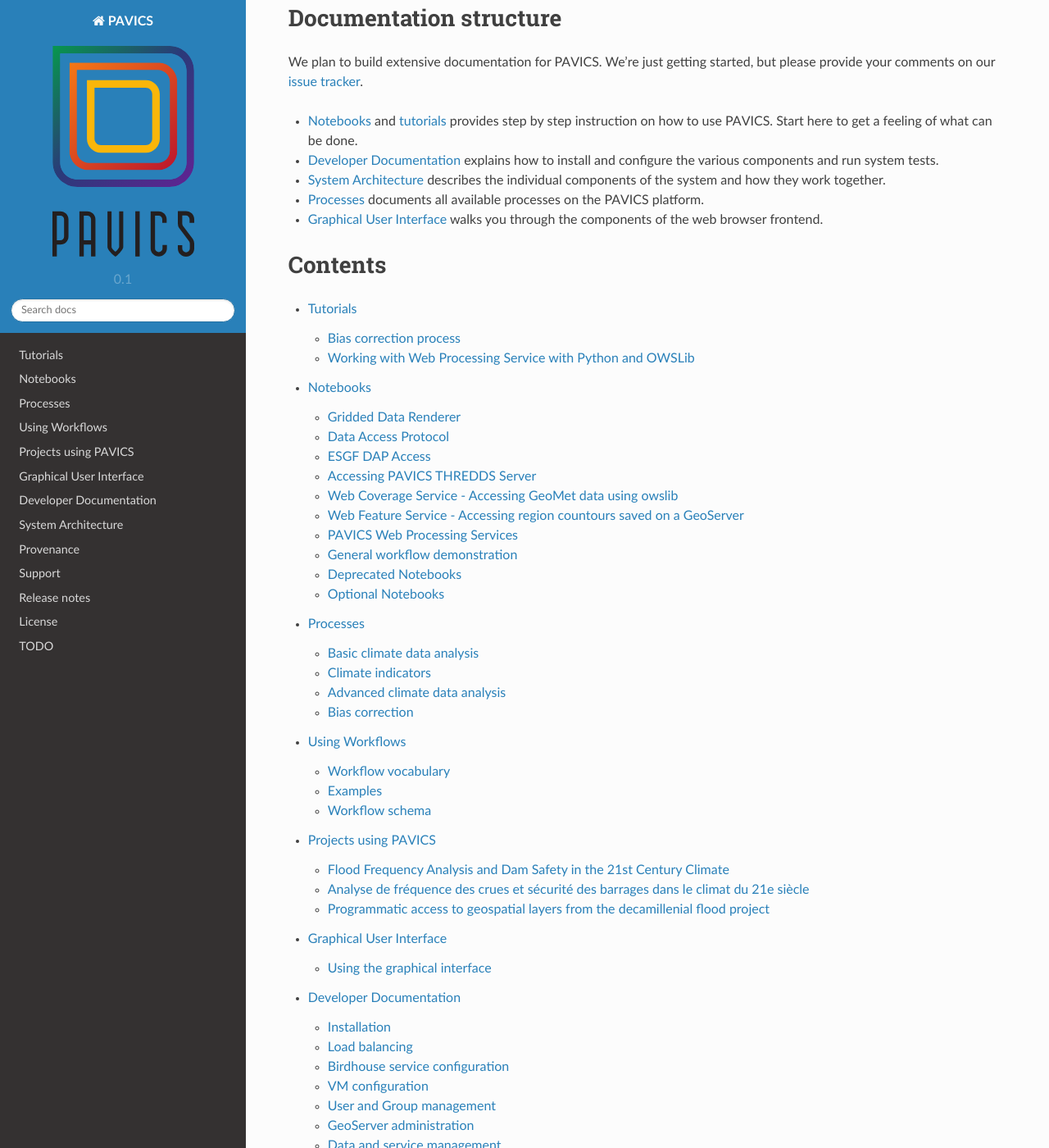
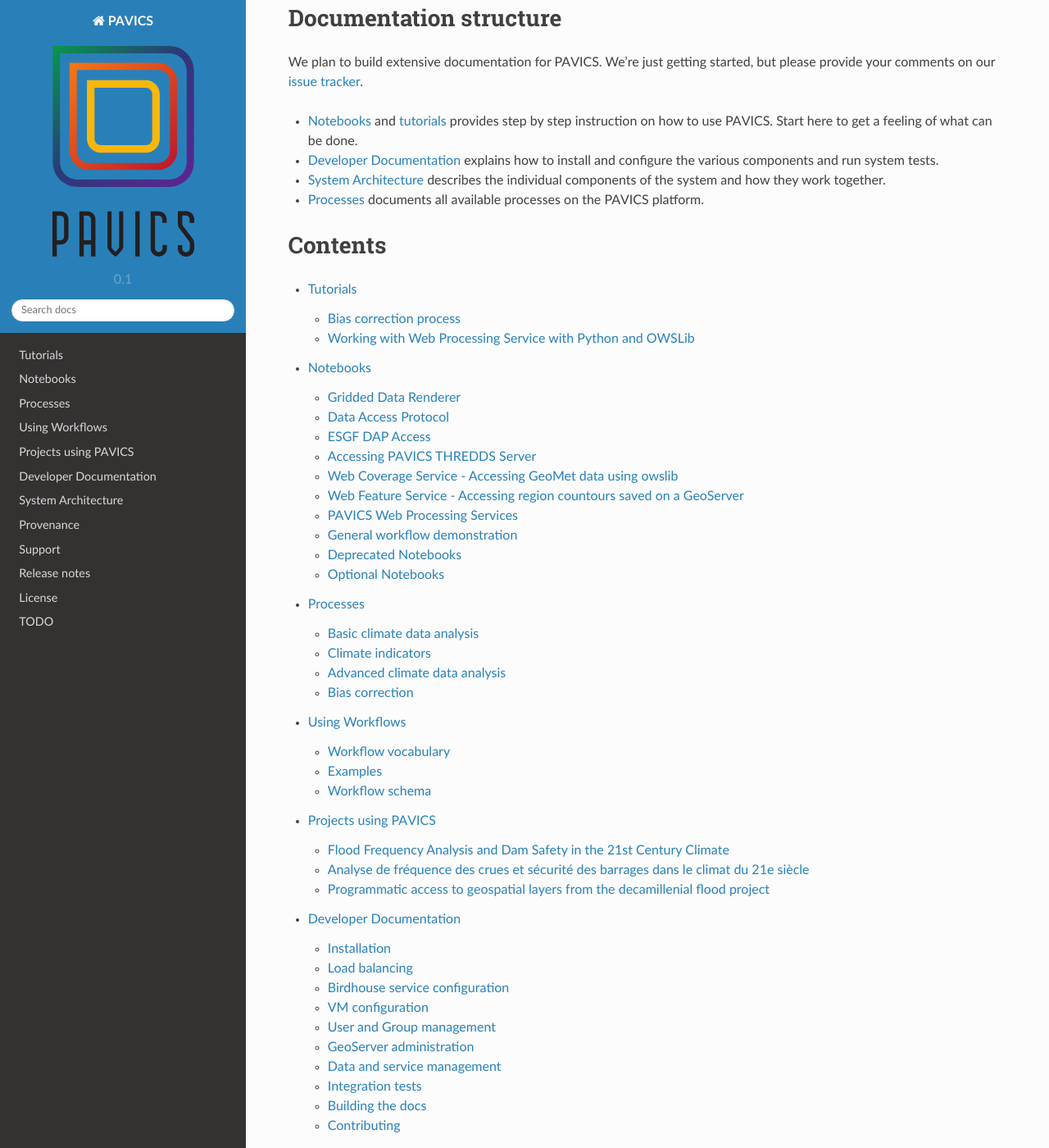
Before and after one commit to Ouranosinc/pavics-sdi, a Sphinx documentation site: the page built from docs/source/index.rst, in a window 1280 px wide and 1400 px high, scrolled down 240 px. Shown: the whole window at 82% size. Built offline with Sphinx 7.4.7 and the Read the Docs theme 2.0.0, drawn with Linux system fonts in a browser that asks for light colours; pages that are not in the unit, such as notebooks, are missing from menus.

```diff
--- a/docs/source/gui/index.rst
+++ /dev/null
@@ -1,7 +0,0 @@
-========================
-Graphical User Interface
-========================
-
-
- .. toctree::
-   frontend
--- a/docs/source/index.rst
+++ b/docs/source/index.rst
@@ -21,8 +21,6 @@ We plan to build extensive documentation for PAVICS. We're just getting started,
 
 * :doc:`Processes </processes/index>` documents all available processes on the PAVICS platform.
 
-* :doc:`Graphical User Interface </gui/index>` walks you through the components of the web browser frontend.
-
 
 .. _issue tracker: https://github.com/Ouranosinc/pavics-sdi/issues
 .. _birdhouse: http://bird-house.github.io/
```
Also changed, not shown: other parts of docs/source/index.rst (+0 -1 lines), docs/source/gui/frontend.rst (deleted, +0 -56 lines).
